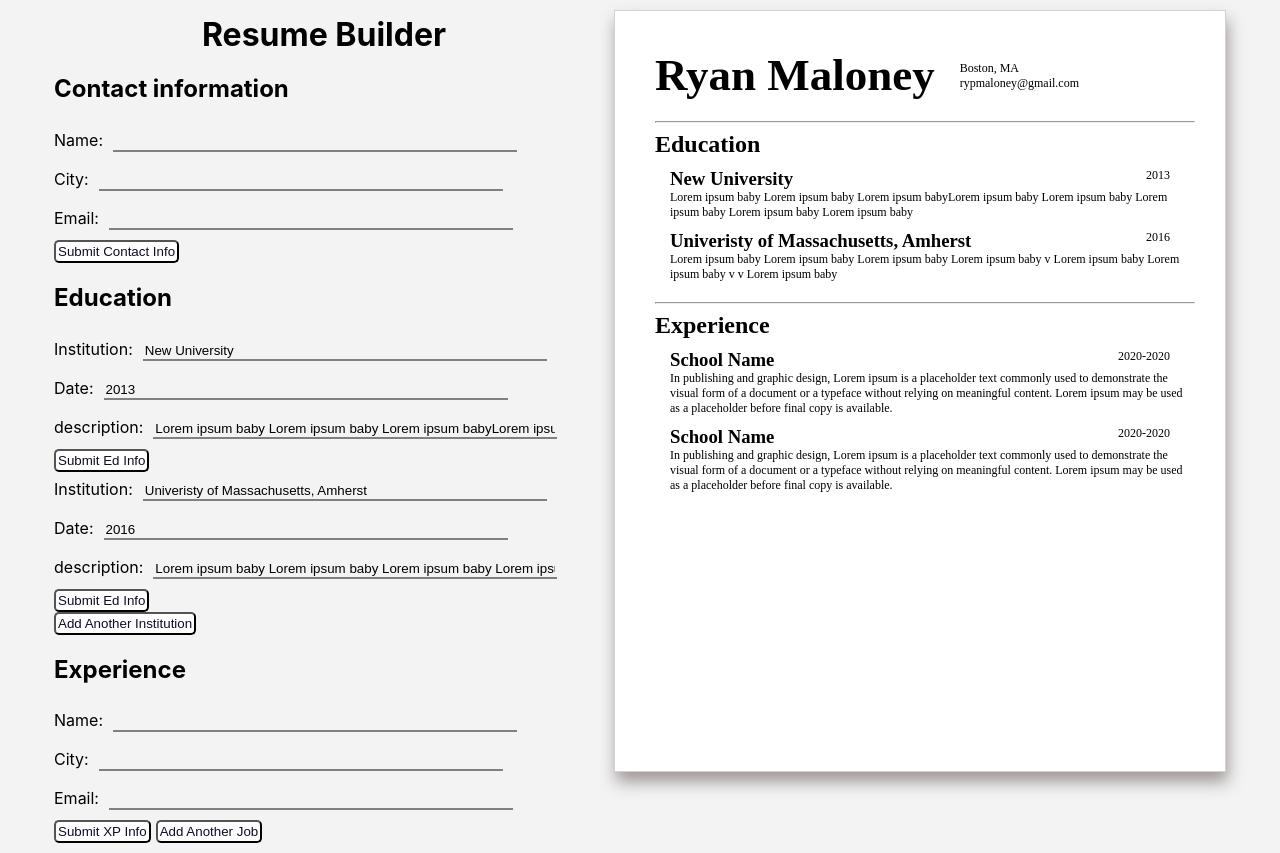
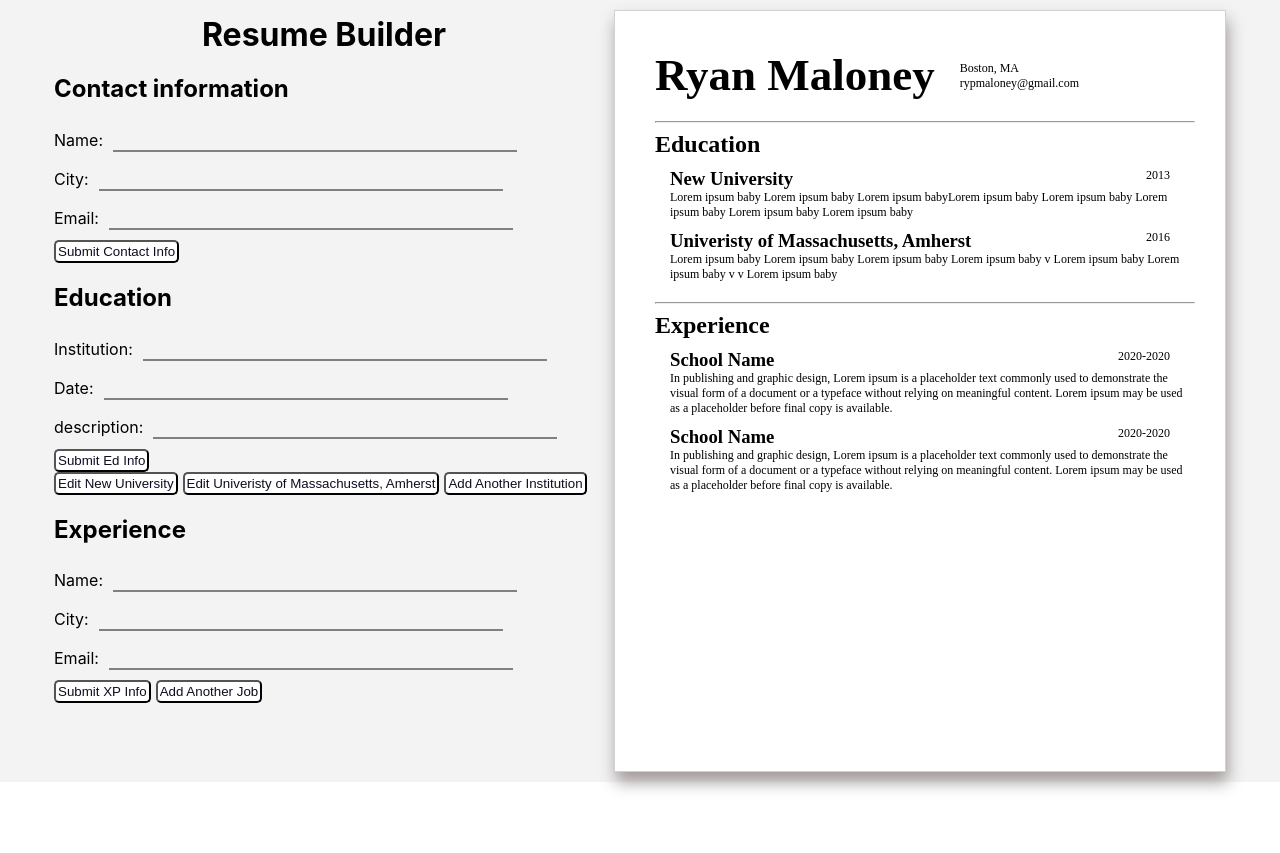
Before and after one commit to rypmaloney/resume-builder, a React (Create React App) app: page / in a window 1280 px wide. After the commit the page ends 800 px from the top, so only its background shows below. Built offline with nearby package versions, Linux system fonts and the light colour scheme.

Commit message:
Eds displayed as edit buttons instead of new form sections.

```diff
--- a/src/App.js
+++ b/src/App.js
@@ -39,15 +39,25 @@ class App extends React.Component {
     };
     onSubmitEd = (e) => {
         e.preventDefault();
+        let educopy = this.state.education
+        educopy = {
+          institution: e.target.institution.value,
+          year: e.target.year.value,
+          details: e.target.desc.value,
+          id: '',
+
+          }
         this.setState({
-            education: this.state.education.concat(this.state.curEd),
+          education: educopy,
+
         });
-        this.state.education.concat(this.state.curEd);
-        console.log(this.state);
+
+
     };
 
     handleEdChange = (e) => {
         let field = e.target.id;
+        let curEd = `education`
 
         this.setState({
             curEd: [
@@ -56,7 +66,7 @@ class App extends React.Component {
                 },
             ],
         });
-        console.log(this.state);
+
     };
 
     handleChange = (e) => {
--- a/src/components/EducationForm.js
+++ b/src/components/EducationForm.js
@@ -8,13 +8,13 @@ const EducationForm = (props) => {
         <div>
             <form onSubmit={props.clickEd}>
                 <label htmlFor="nameInput">Institution:</label>
-                <input onChange={props.changeEd} type="text" id="institution" value={props.institution} />
+                <input onChange={props.changeEd} type="text" id="institution" /*value={props.institution} *//>
                 <br />
                 <label htmlFor="address">Date:</label>
-                <input onChange={props.changeEd} type="text" id="year" value={props.year} />
+                <input onChange={props.changeEd} type="text" id="year"  />
                 <br />
                 <label htmlFor="emailInput">description:</label>
-                <input onChange={props.changeEd} type="text" id="desc" value={props.desc}/>
+                <input onChange={props.changeEd} type="text" id="desc" />
                 <br />
                 <button type="submit">Submit Ed Info</button>
                 {/* Use props.index - create a function that updates education[index] */}
--- a/src/components/Form.js
+++ b/src/components/Form.js
@@ -23,21 +23,12 @@ const Form = (props) => {
             </form>
             <h2>Education</h2>
             {/* iterate through number of educations to determine forms and input - Uniqid???    */}
-            {props.education.map((edu,index) => {
-                console.log(props.education[index])
-                return (
-                    <EducationForm
-                        clickEd={props.clickEd}
-                        changeEd={props.changeEd}
-                        state={props.state}
-                        institution={props.education[index].institution}
-                        year={props.education[index].year}
-                        desc={props.education[index].details}
-                        index={index}
-                    />
-                )
-                index+=1;
-
+            <EducationForm
+                clickEd={props.clickEd}
+                changeEd={props.changeEd}
+            />
+            {props.education.map((edu) =>{
+            return <button>Edit {edu.institution}</button>
             })}
 
             <button>Add Another Institution</button>
```
